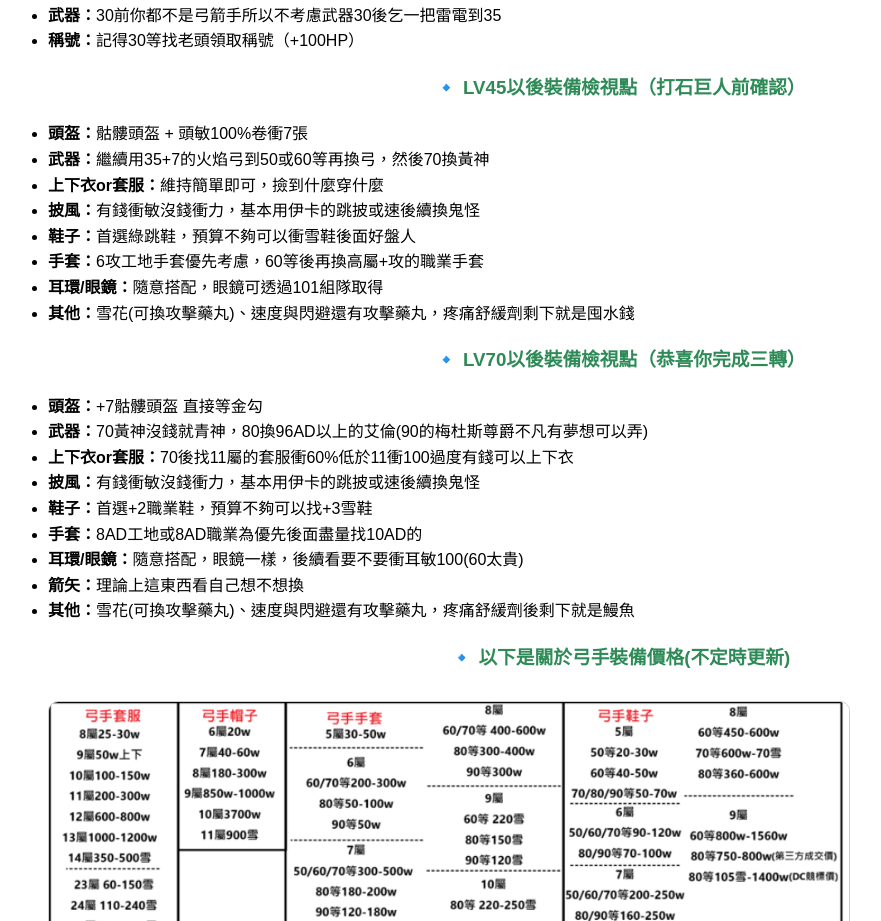
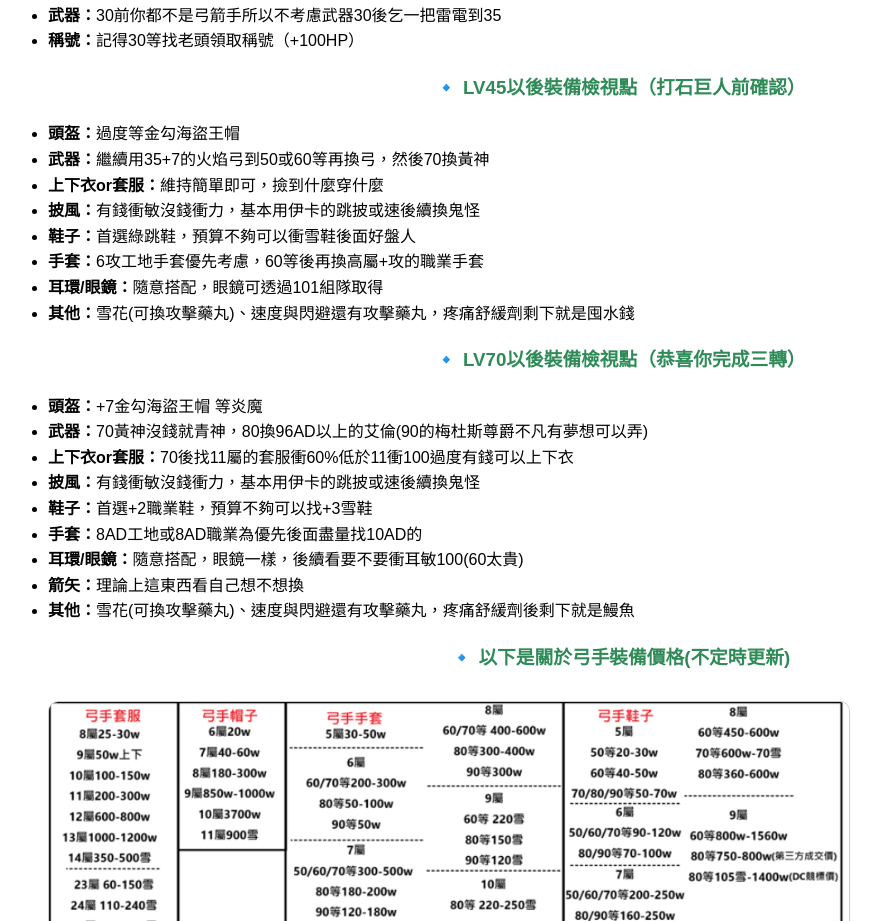
Before and after one commit to bluebird0509/4b2k0109, a plain HTML site: page index.html in a window 1280 px wide. Shown: the part 3160-4081 px from the top of the page, without its empty margins (20-901 px from the left). Drawn offline with Linux system fonts and the light colour scheme.

Commit message:
Update index.html

```diff
--- a/index.html
+++ b/index.html
@@ -226,7 +226,7 @@
 
 <h3>🔹 LV45以後裝備檢視點（打石巨人前確認）</h3>
 <ul>
-    <li><strong>頭盔：</strong>骷髏頭盔 + 頭敏100%卷衝7張</li>
+    <li><strong>頭盔：</strong>過度等金勾海盜王帽</li>
     <li><strong>武器：</strong>繼續用35+7的火焰弓到50或60等再換弓，然後70換黃神</li>
     <li><strong>上下衣or套服：</strong>維持簡單即可，撿到什麼穿什麼</li>
     <li><strong>披風：</strong>有錢衝敏沒錢衝力，基本用伊卡的跳披或速後續換鬼怪</li>
@@ -238,7 +238,7 @@
 
 <h3>🔹 LV70以後裝備檢視點（恭喜你完成三轉）</h3>
 <ul>
-    <li><strong>頭盔：</strong>+7骷髏頭盔 直接等金勾</li>
+    <li><strong>頭盔：</strong>+7金勾海盜王帽 等炎魔</li>
     <li><strong>武器：</strong>70黃神沒錢就青神，80換96AD以上的艾倫(90的梅杜斯尊爵不凡有夢想可以弄)</li>
     <li><strong>上下衣or套服：</strong>70後找11屬的套服衝60%低於11衝100過度有錢可以上下衣</li>
     <li><strong>披風：</strong>有錢衝敏沒錢衝力，基本用伊卡的跳披或速後續換鬼怪</li>
```
